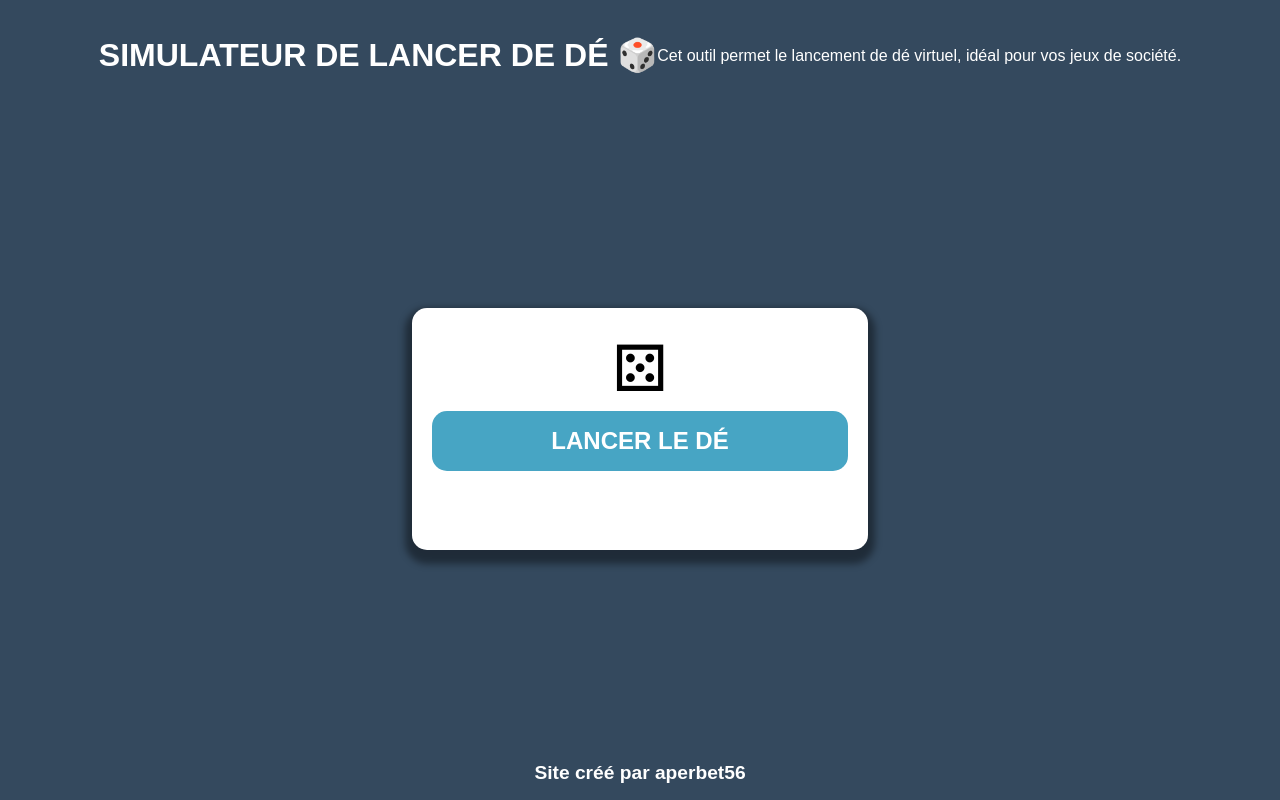
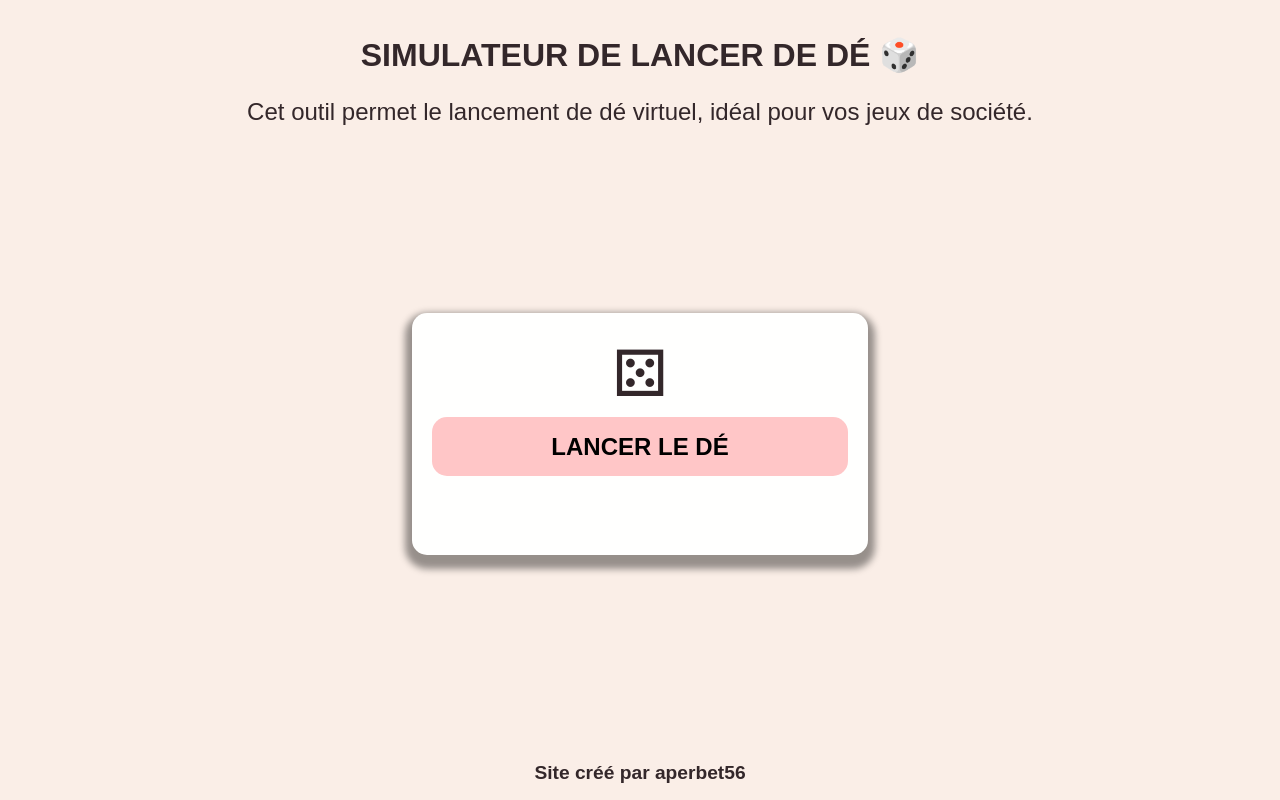
Before and after one commit to aperbet56/simulateur_de_lancer_de_de, a plain HTML site: page index.html in a window 1280 px wide. Drawn offline with Linux system fonts and the light colour scheme.

Commit message:
Amélioration du style + modification des couleurs

```diff
--- a/style.css
+++ b/style.css
@@ -4,9 +4,15 @@
     margin: 0;
     padding: 0;
     box-sizing: border-box;
+}
+
+ul {
+    list-style-type: none;
+}
+
+button {
     border: none;
-    outline: none;
-    list-style-type: none;
+    outline: nones;
 }
 
 /**** Style général de la page ****/
@@ -17,23 +23,38 @@ body {
     display: flex;
     flex-direction: column;
     align-items: center;
-    background-color: #34495e;
+    background-color: #faeee7;
     font-family: sans-serif;
-    color: #ffffff;
+    color: #33272a;
 }
 
-header, footer {
+header,
+footer {
     display: flex;
     justify-content: center;
     align-items: center;
     padding: 1rem;
 }
 
+header {
+    flex-direction: column;
+}
+
 header h1 {
-    text-align: center;
     font-size: 2rem;
     font-weight: 700;
     text-transform: uppercase;
+    margin-bottom: 20px;
+}
+
+header h1,
+header p {
+    text-align: center;
+}
+
+header p {
+    font-size: 1.5rem;
+    line-height: 1.5;
 }
 
 .main__content {
@@ -49,8 +70,7 @@ header h1 {
 
 .container {
     width: 100%;
-    background-color: #ffffff;
-    color: #000000;
+    background-color: #fffffe;
     border-radius: 15px;
     padding: 20px 20px 15px;
     display: flex;
@@ -75,29 +95,28 @@ header h1 {
 
 @keyframes roll {
     from {
-      transform: rotateY(0deg) rotateX(0deg);
+        transform: rotateY(0deg) rotateX(0deg);
     }
 
     to {
-      transform: rotateY(720deg) rotateX(720deg);
+        transform: rotateY(720deg) rotateX(720deg);
     }
 }
 
 #roll__btn {
     width: 100%;
-    background-color: #47a5c4;
-    color: #ffffff;
+    background-color: #ffc6c7;
     font-size: 1.5rem;
     font-weight: bold;
     text-transform: uppercase;
     padding: 1rem 2rem;
     border-radius: 15px;
     cursor: pointer;
-    transition: background-color 0.3s ease-in-out;
+    transition: opacity 0.3s ease-in-out;
 }
 
 #roll__btn:hover {
-    background-color: #2e8baf;
+    opacity: 0.8;
 }
 
 ul {
@@ -114,7 +133,7 @@ li {
     font-size: 1.5rem;
     padding: 0.75rem;
     margin: 1.2rem 0;
-    background-color: #eeeeee;
+    background-color: #faeee7;
     border-radius: 15px;
     box-shadow: 0 5px 5px rgba(0, 0, 0, 0.3);
 }
@@ -127,4 +146,5 @@ footer span {
     text-align: center;
     font-size: 1.2rem;
     font-weight: bold;
+    padding-top: 1.5rem;
 }
```
